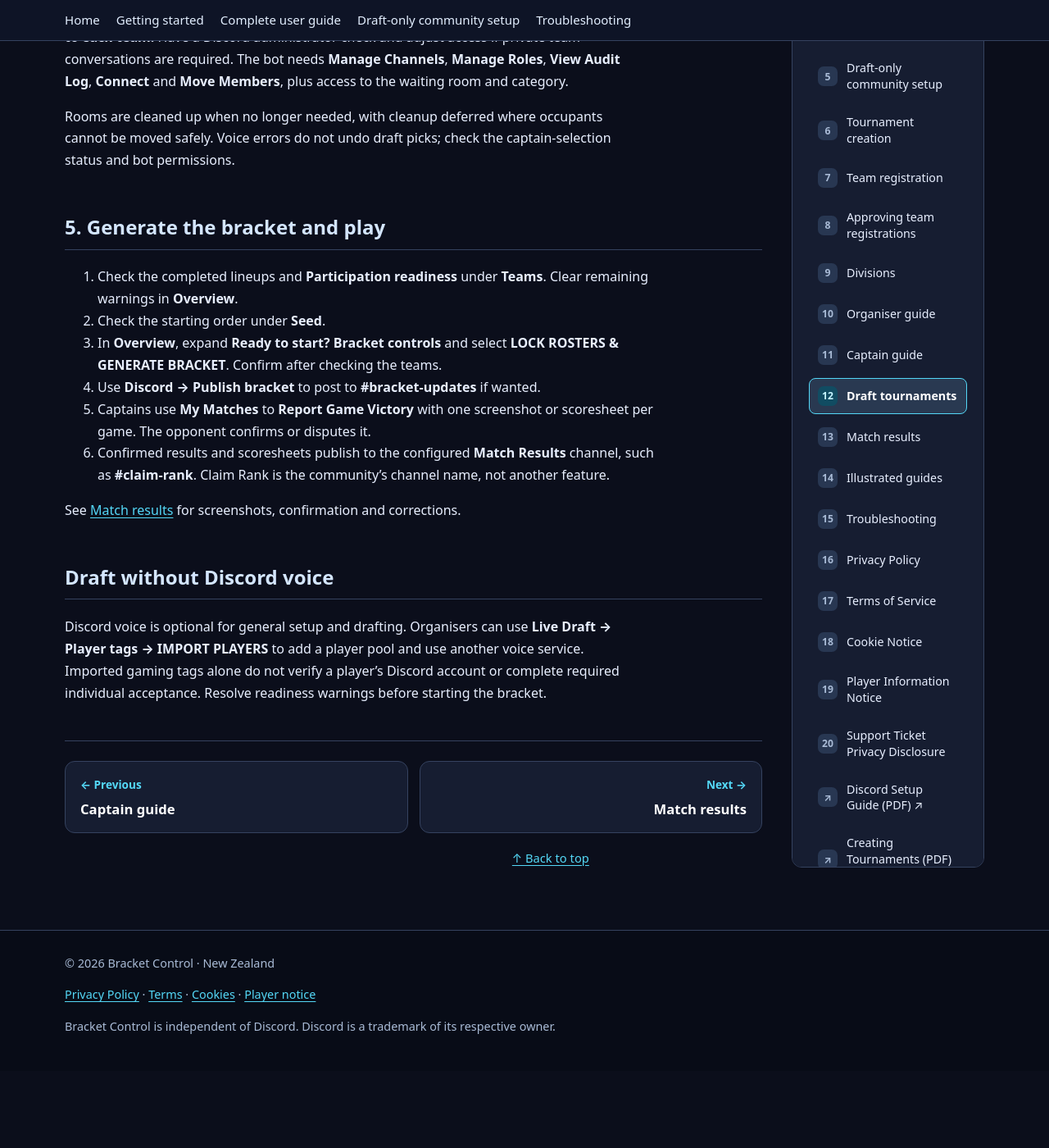
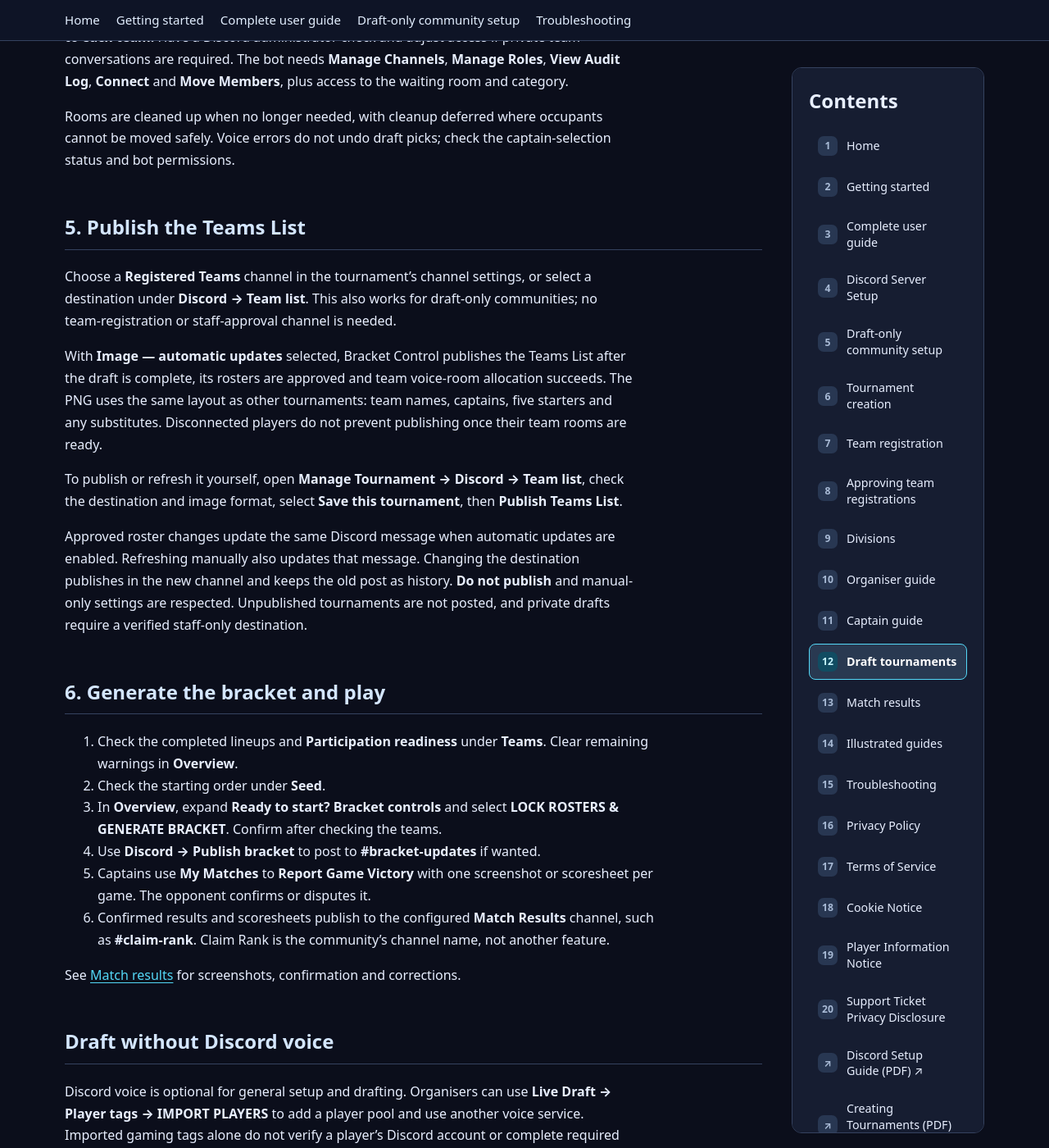
Before and after one commit to dev-dyly/bracket-control-wiki, a Jekyll site: the page built from guides/drafts.md, in a window 1280 px wide and 1400 px high, scrolled down 2166 px. Shown: the whole window at 82% size. Built offline with Jekyll 4.4.1, drawn with Linux system fonts in a browser that asks for light colours; before the commit the page ends 3472 px from its top, so only the background shows below that; some of the changed text lies outside the part shown.

Commit message:
Explain completed draft Teams List publishing and refresh

```diff
--- a/guides/drafts.md
+++ b/guides/drafts.md
@@ -50,7 +50,17 @@ At draft completion, it creates temporary team rooms and moves recognised, conne
 
 Rooms are cleaned up when no longer needed, with cleanup deferred where occupants cannot be moved safely. Voice errors do not undo draft picks; check the captain-selection status and bot permissions.
 
-## 5. Generate the bracket and play
+## 5. Publish the Teams List
+
+Choose a **Registered Teams** channel in the tournament's channel settings, or select a destination under **Discord → Team list**. This also works for draft-only communities; no team-registration or staff-approval channel is needed.
+
+With **Image — automatic updates** selected, Bracket Control publishes the Teams List after the draft is complete, its rosters are approved and team voice-room allocation succeeds. The PNG uses the same layout as other tournaments: team names, captains, five starters and any substitutes. Disconnected players do not prevent publishing once their team rooms are ready.
+
+To publish or refresh it yourself, open **Manage Tournament → Discord → Team list**, check the destination and image format, select **Save this tournament**, then **Publish Teams List**.
+
+Approved roster changes update the same Discord message when automatic updates are enabled. Refreshing manually also updates that message. Changing the destination publishes in the new channel and keeps the old post as history. **Do not publish** and manual-only settings are respected. Unpublished tournaments are not posted, and private drafts require a verified staff-only destination.
+
+## 6. Generate the bracket and play
 
 1. Check the completed lineups and **Participation readiness** under **Teams**. Clear remaining warnings in **Overview**.
 2. Check the starting order under **Seed**.
@@ -64,3 +74,5 @@ See [Match results]({{ '/guides/match-results/' | relative_url }}) for screensho
 ## Draft without Discord voice
 
 Discord voice is optional for general setup and drafting. Organisers can use **Live Draft → Player tags → IMPORT PLAYERS** to add a player pool and use another voice service. Imported gaming tags alone do not verify a player's Discord account or complete required individual acceptance. Resolve readiness warnings before starting the bracket.
+
+Without a configured Discord waiting room, automatic Teams List publishing follows draft completion and roster approval. You can still use **Publish Teams List** to refresh it manually.
```
Also changed, not shown: guides/draft-only-setup.md (+8 -0 lines), guides/organisers.md (+3 -1 lines).
